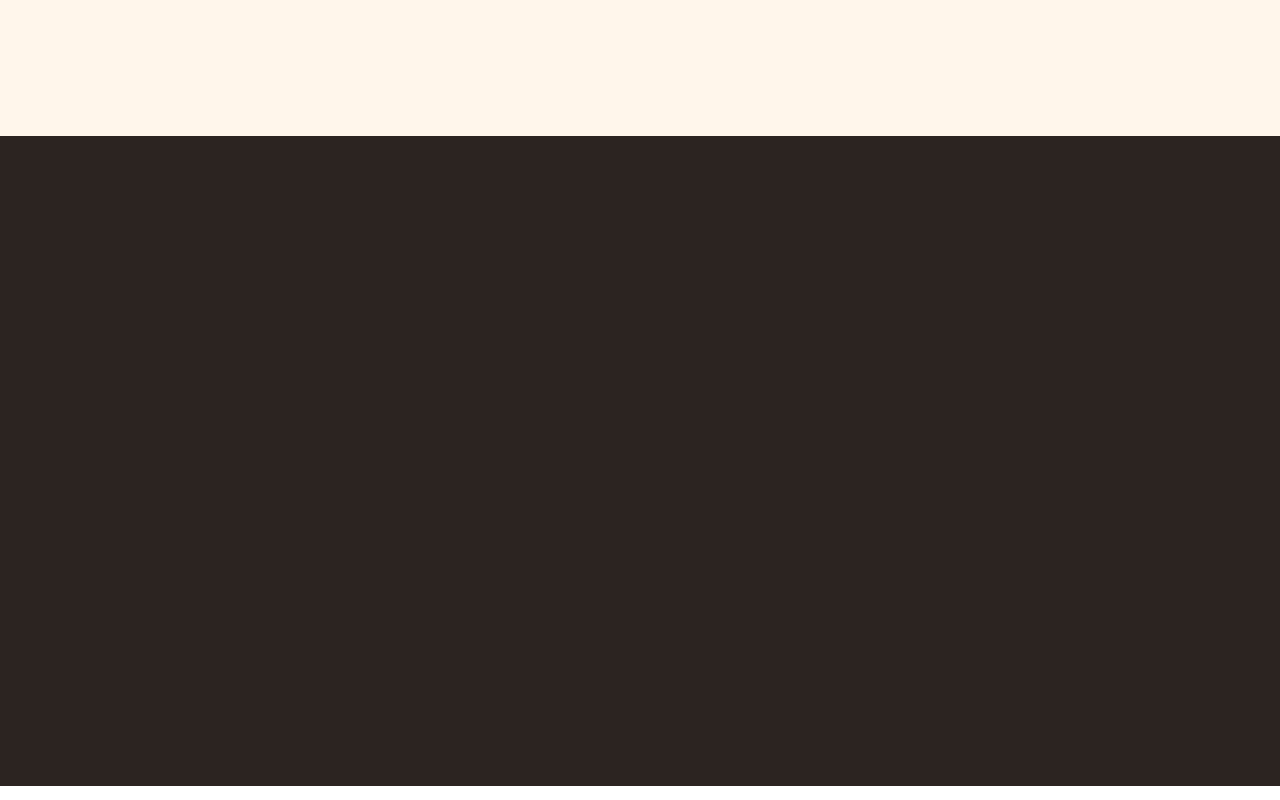
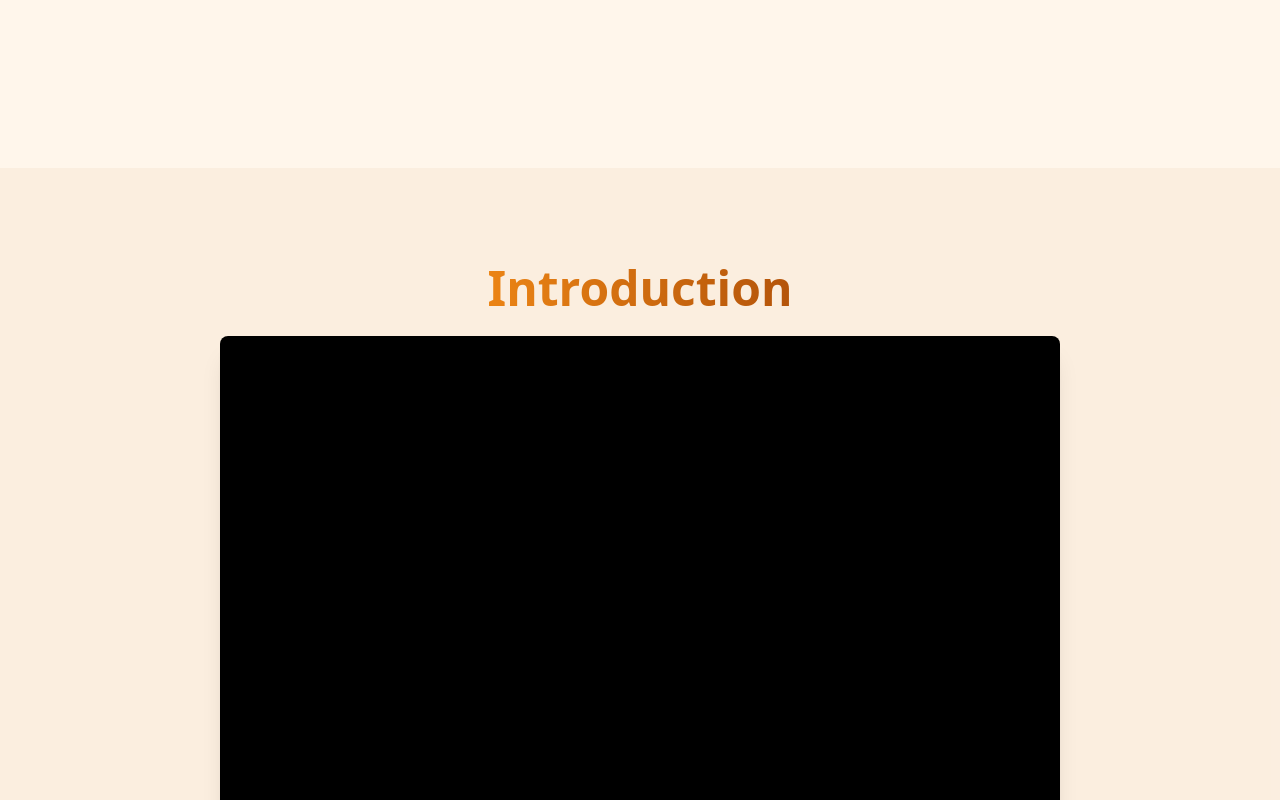
Before and after one commit to Baranuel/casefiles, a Next.js app: page / in a window 1280 px wide. Shown: the part 620-1420 px from the top of the page. Built offline with nearby package versions, Linux system fonts and the light colour scheme.

Commit message:
Add intro section

```diff
--- a/src/app/globals.css
+++ b/src/app/globals.css
@@ -9,3 +9,8 @@
   --color-primary-700: #B4540A;
   --color-primary-800: #2C2421;
 }
+
+body {
+  background-color: var(--color-background-500);
+  color: var(--color-background-700);
+}
--- a/src/app/page.tsx
+++ b/src/app/page.tsx
@@ -2,7 +2,7 @@ import Hero from "@/components/landing-page/Hero";
 import Intro from "@/components/landing-page/Intro";
 
 export default function Home() {
-  return <main className="bg-background-500 w-screen min-h-screen">
+  return <main className="bg-background-500 w-screen min-h-screen max-w-[1720px] mx-auto flex flex-col items-center justify-start lg:justify-center gap-8">
     <Hero />
     <Intro/>
   </main>
--- /dev/null
+++ b/src/components/global/SectionHeader.tsx
@@ -0,0 +1,5 @@
+import { ReactNode } from "react";
+
+export const SectionHeader = ({ children }: { children: string | ReactNode }) => {
+  return <h1 className="text-4xl lg:text-5xl font-black mb-6">{children}</h1>;
+};
--- a/src/components/landing-page/Hero.tsx
+++ b/src/components/landing-page/Hero.tsx
@@ -20,7 +20,7 @@ export default function Hero() {
                 </p>
                 <button className="bg-primary-500 p-2 min-w-[150px]">Hello</button>
             </div>
-            <div className=" flex-1 w-full  aspect-[4/3] lg:min-w-[520px] max-w-[550px] border-4 border-primary-800 bg-black/50 rounded-lg"></div>
+            <div className=" flex-1 w-full  aspect-[5/3] min-h-[275px] lg:min-h-[350px] lg:min-w-[520px] max-w-[550px] border-4 border-primary-800 bg-black/50 rounded-lg"></div>
           </div>
         </div>
     </section>
--- a/src/components/landing-page/Intro.tsx
+++ b/src/components/landing-page/Intro.tsx
@@ -1,9 +1,16 @@
-
+import { SectionHeader } from "../global/SectionHeader"
 
 export default function Intro() {
-return (
-    <section className="w-full min-h-[650px] bg-background-700 flex items-start lg:items-center">
-
+  return (
+    <section className="w-full min-h-[350px] bg-primary-700/5">
+      <div className="w-full flex flex-col items-center gaplg:justify-center mx-auto px-4 lg:px-20 py-12 lg:py-24">
+          <SectionHeader>
+          <span className="bg-gradient-to-r from-primary-600 to-primary-700 bg-clip-text text-transparent">
+            Introduction
+          </span>
+        </SectionHeader>
+        <div className=" w-full min-h-[270px] lg:max-w-3/4 lg:min-h-[575px] aspect-[5/3] bg-black rounded-lg shadow-xl"></div>
+      </div>
     </section>
-)
+  );
 }
```
